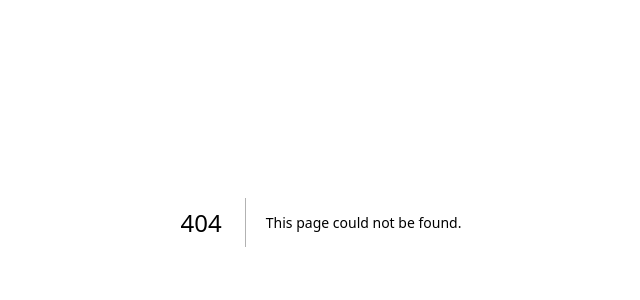
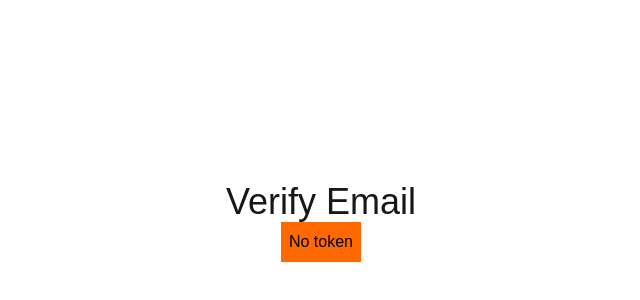
Before and after one commit to Bishuthapa/Blogs, a Next.js app: page /verifyEmail in a window 1280 px wide. Before the commit this address had no page. Shown: the part 178-478 px from the top of the page, without its empty margins (319-959 px from the left). Built offline with nearby package versions, Linux system fonts and the light colour scheme.

Commit message:
add the verify email page

```diff
--- /dev/null
+++ b/app/verifyEmail/page.tsx
@@ -0,0 +1,55 @@
+"use client";
+
+import axios from "axios";
+import Link from "next/link";
+import { useEffect, useState } from "react";
+import { useSearchParams } from "next/navigation";
+
+export default function VerifyEmail() {
+  const searchParams = useSearchParams();
+  const token = searchParams.get("token") || "";
+
+  const [verified, setVerified] = useState(false);
+  const [error, setError] = useState(false);
+
+  useEffect(() => {
+    if (!token) return;
+
+    const verifyUserEmail = async () => {
+      try {
+        await axios.post("/api/auth/user/verify-email", { token });
+        setVerified(true);
+      } catch (err) {
+        setError(true);
+        console.log(err);
+      }
+    };
+
+    verifyUserEmail();
+  }, [token]);
+
+  return (
+    <div className="flex flex-col items-center justify-center min-h-screen py-2">
+      <h1 className="text-4xl">Verify Email</h1>
+
+      <h2 className="p-2 bg-orange-500 text-black">
+        {token ? token : "No token"}
+      </h2>
+
+      {verified && (
+        <div>
+          <h2 className="text-2xl">Email Verified ✅</h2>
+          <Link href="/login">Login</Link>
+        </div>
+      )}
+
+      {error && (
+        <div>
+          <h2 className="text-2xl bg-red-500 text-black">
+            Verification Failed
+          </h2>
+        </div>
+      )}
+    </div>
+  );
+}
```
